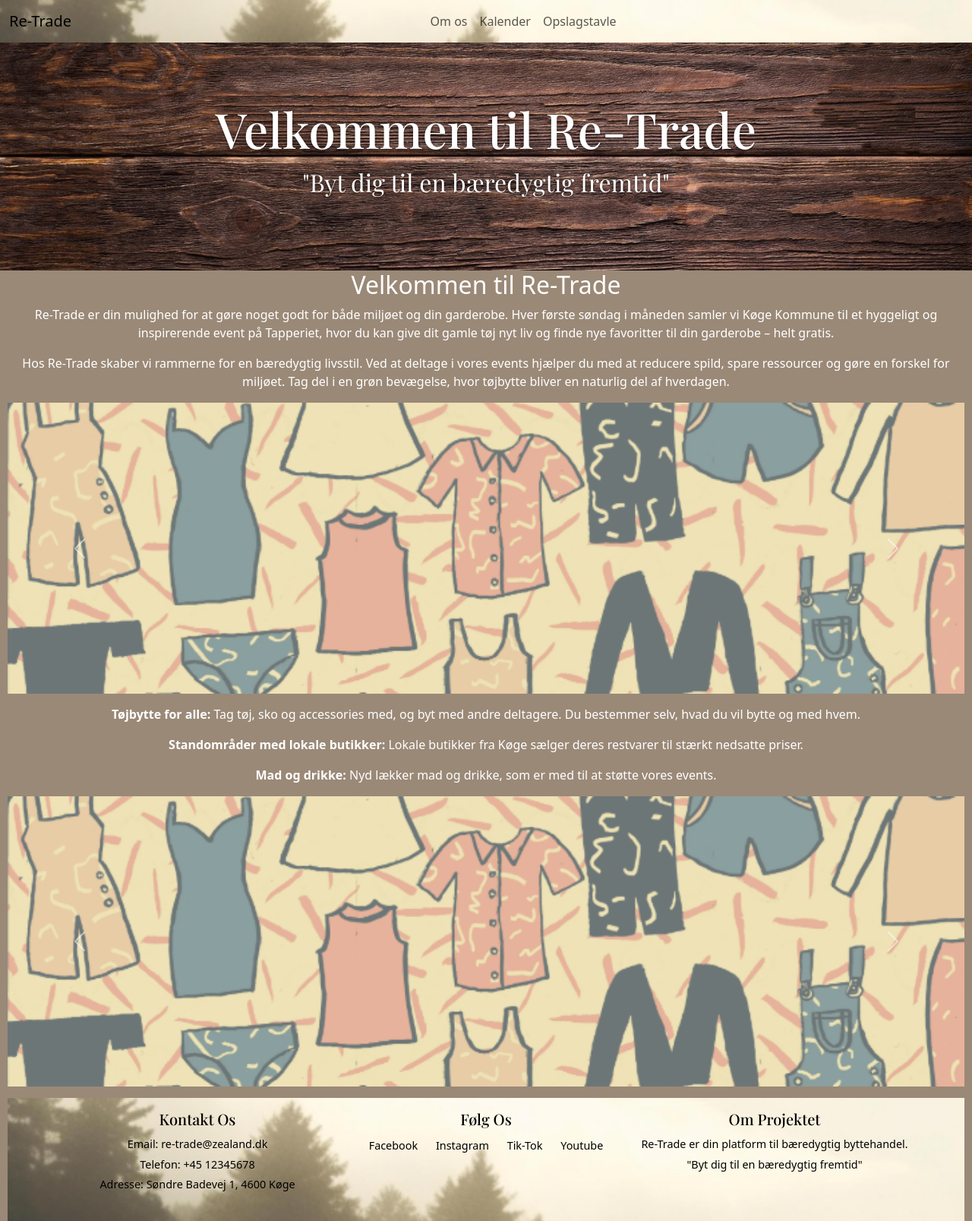
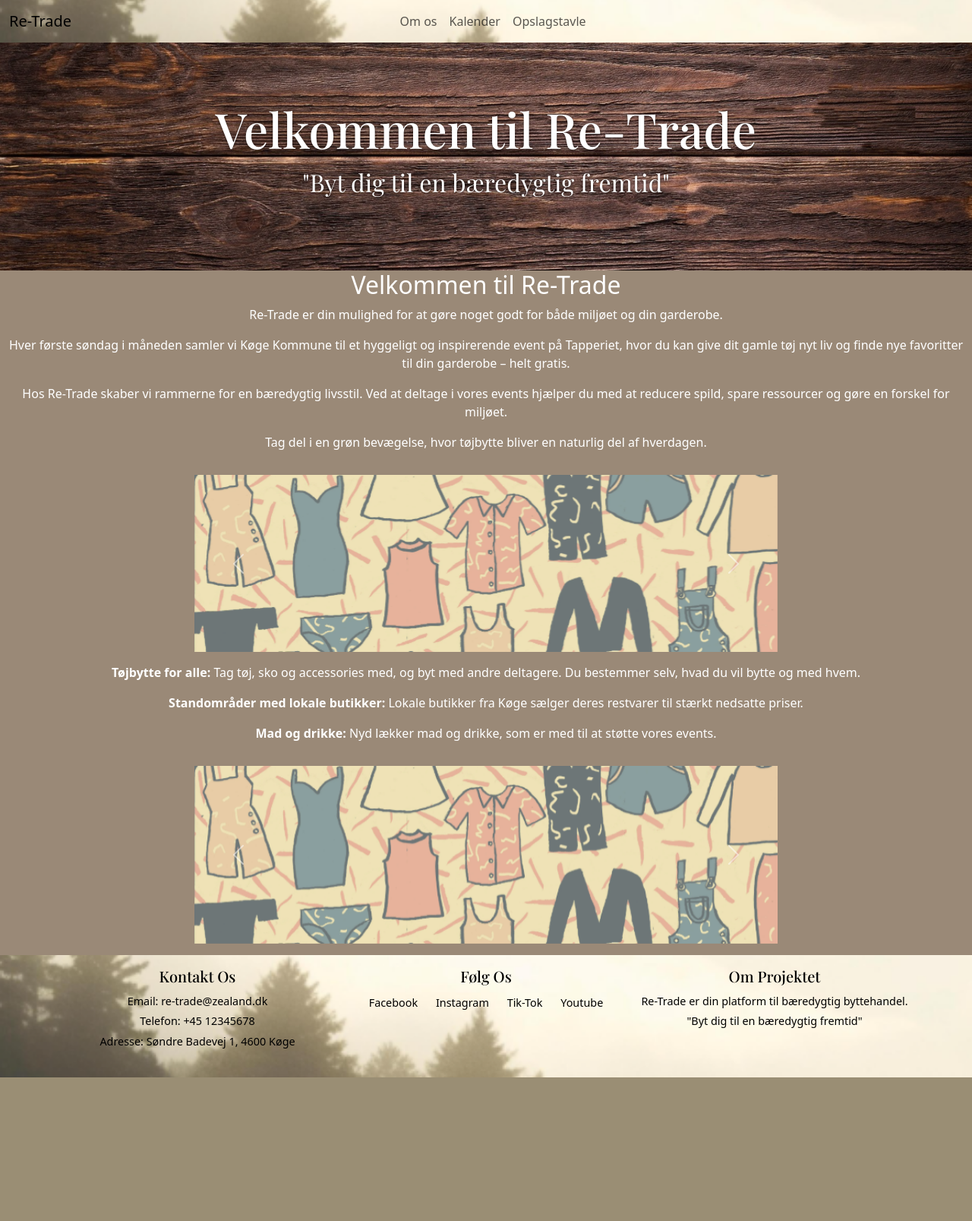
Before and after one commit to DanielToft92/dayeksamen, a PHP site: page / in a window 1280 px wide. Shown: the whole page at 76% size. After the commit the page ends 1418 px from the top, so only its background shows below. Run offline with PHP 8.4, Linux system fonts and the light colour scheme; style sheets or scripts are compiled from the project's sources; some libraries are stand-ins or nearby versions; some web fonts are replaced.

Commit message:
New Update

```diff
--- a/css/styles.scss
+++ b/css/styles.scss
@@ -32,9 +32,7 @@ body {
 
 /* Navbar */
 
-.navbar{
 
-}
 
 /* Omos Items */
 
@@ -98,7 +96,7 @@ div.h1omos h1 {
 	margin-bottom: 20px; /* Adds space only to the last card */
 }
 
-
+/* Index Carousel */
 
 /* Footer */
 
--- a/index.php
+++ b/index.php
@@ -23,6 +23,31 @@ require "settings/init.php";
     <link href="https://fonts.googleapis.com/css2?family=Dancing+Script:wght@400..700&family=Playfair+Display:ital,wght@0,400..900;1,400..900&display=swap" rel="stylesheet">
 
     <meta name="viewport" content="width=device-width, initial-scale=1">
+
+    <style>
+
+
+        /* Default styles (for mobile-first design) */
+        #carouselExampleAutoplaying {
+            width: 100%; /* Full width on smaller screens */
+            max-width: 100%; /* Ensure it doesn't exceed the screen width */
+        }
+
+        /* Reduce carousel size on larger screens */
+        @media (min-width: 768px) { /* Adjust breakpoint as needed */
+            #carouselExampleAutoplaying {
+                width: 80%; /* Make the carousel smaller on larger screens */
+                margin: 0 auto; /* Center the carousel */
+            }
+        }
+
+        @media (min-width: 1200px) { /* Adjust for very large screens */
+            #carouselExampleAutoplaying {
+                width: 60%; /* Further reduce size on extra-large screens */
+            }
+        }
+    </style>
+
 </head>
 
 <body>
@@ -39,8 +64,10 @@ url('billeder/træplanker.png'); background-size: cover; background-position: ce
 
 <section id="landing-page" style="text-align: center; margin-left: 10px; margin-right: 10px;">
     <h2>Velkommen til Re-Trade</h2>
-    <p>Re-Trade er din mulighed for at gøre noget godt for både miljøet og din garderobe. Hver første søndag i måneden samler vi Køge Kommune til et hyggeligt og inspirerende event på Tapperiet, hvor du kan give dit gamle tøj nyt liv og finde nye favoritter til din garderobe – helt gratis.</p>
-    <p>Hos Re-Trade skaber vi rammerne for en bæredygtig livsstil. Ved at deltage i vores events hjælper du med at reducere spild, spare ressourcer og gøre en forskel for miljøet. Tag del i en grøn bevægelse, hvor tøjbytte bliver en naturlig del af hverdagen.</p
+    <p>Re-Trade er din mulighed for at gøre noget godt for både miljøet og din garderobe. </p>
+    <p>Hver første søndag i måneden samler vi Køge Kommune til et hyggeligt og inspirerende event på Tapperiet, hvor du kan give dit gamle tøj nyt liv og finde nye favoritter til din garderobe – helt gratis.</p>
+    <p>Hos Re-Trade skaber vi rammerne for en bæredygtig livsstil. Ved at deltage i vores events hjælper du med at reducere spild, spare ressourcer og gøre en forskel for miljøet.</p>
+    <p> Tag del i en grøn bevægelse, hvor tøjbytte bliver en naturlig del af hverdagen.</p>
 </section>
 
 <div id="carouselExampleAutoplaying" class="carousel slide" data-bs-ride="carousel" style="margin-top: 15px; margin-bottom: 15px;">
--- a/kalender.php
+++ b/kalender.php
@@ -32,7 +32,8 @@ require "settings/init.php";
 
 
 <section id="event-calendar" style="text-align: center;">
-    <p>Vil du holde dig opdateret på vores kommende tøjbytte-events? Med vores eventkalender går du aldrig glip af en mulighed for at være med. Kalenderen opdateres løbende, så du altid kan finde den næste dato og detaljer om vores arrangementer.</p>
+    <p>Vil du holde dig opdateret på vores kommende tøjbytte-events? Med vores eventkalender går du aldrig glip af en mulighed for at være med.</p>
+    <p> Kalenderen opdateres løbende, så du altid kan finde den næste dato og detaljer om vores arrangementer.</p>
     <p><strong>Hvad kan du forvente til vores events?</strong></p>
         <p>En hyggelig atmosfære med fokus på bæredygtighed.</p>
         <p>Mulighed for at bytte tøj, sko og accessories i dit eget tempo.</p>
--- a/navbar.php
+++ b/navbar.php
@@ -8,7 +8,7 @@
                 aria-label="Toggle navigation">
             <span class="navbar-toggler-icon"></span>
         </button>
-        <div class="collapse navbar-collapse" id="navbarNavAltMarkup">
+        <div class="collapse navbar-collapse" id="navbarNavAltMarkup" style="margin-right: 80px;">
             <div class="navbar-nav mx-auto">
                 <a class="nav-link" href="omos.php">Om os</a>
                 <a class="nav-link" href="kalender.php">Kalender</a>
```
Also changed, not shown: opslagstavle.php (+5 -3 lines).
